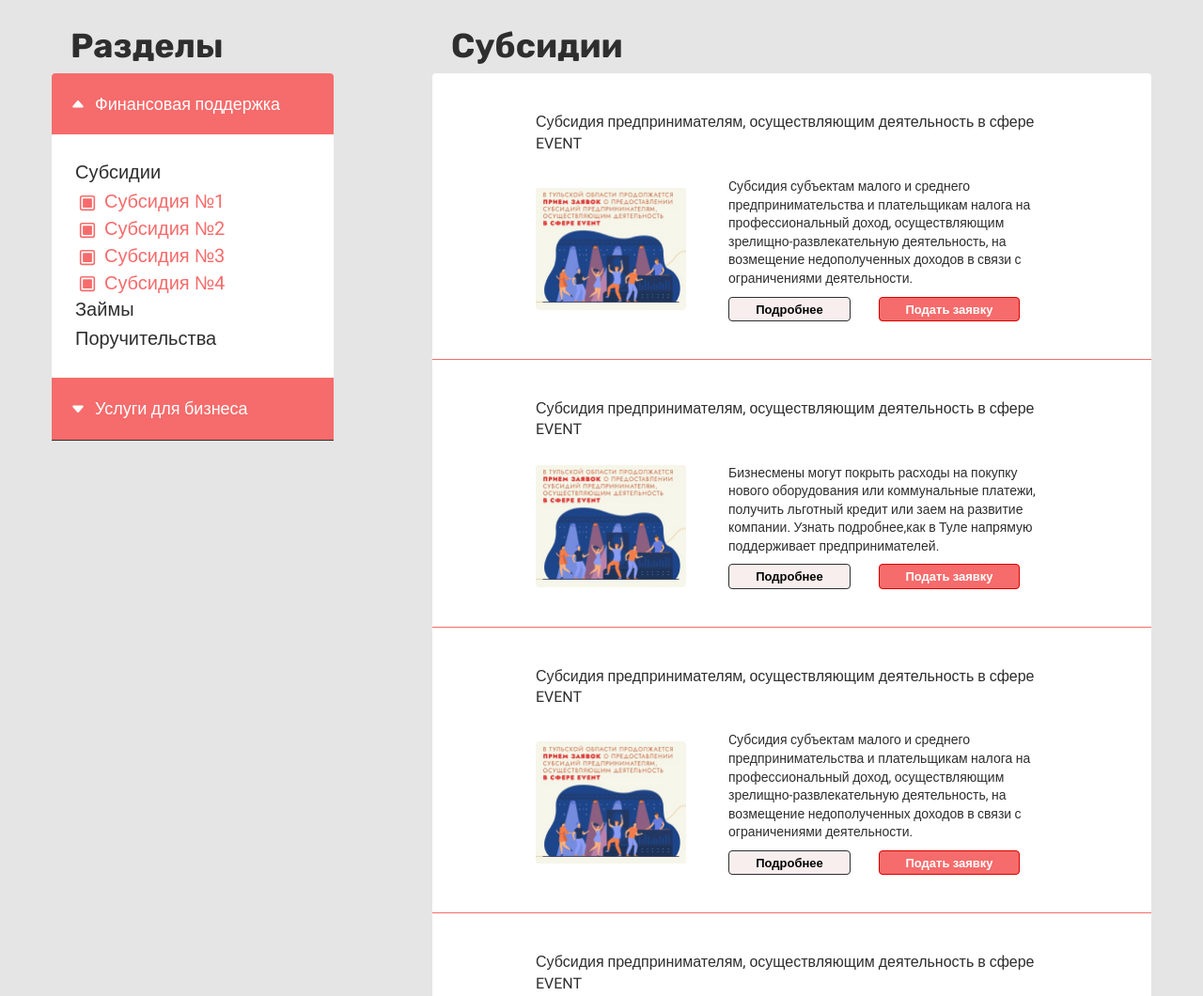
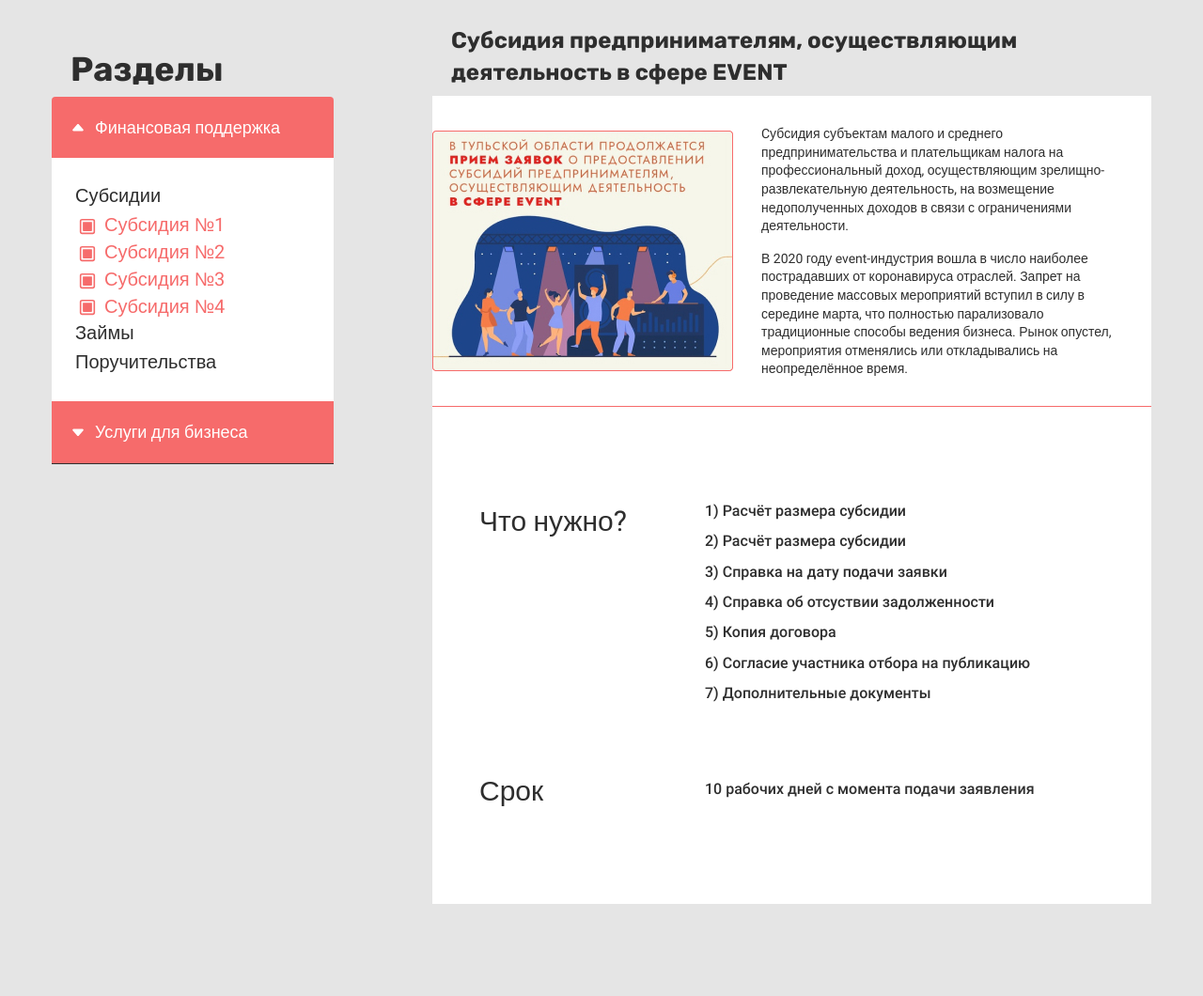
Before and after one commit to Yulian-Stol/subsidy, a plain HTML site: page app/subsidy.html in a window 1280 px wide. Shown: the part 236-1296 px from the top of the page at 94% size. Drawn offline with Linux system fonts and the light colour scheme.

Commit message:
final edit

```diff
--- a/app/sass/main.sass
+++ b/app/sass/main.sass
@@ -830,6 +830,7 @@
 
 		+r(992)
 			display: block
+			flex-shrink: 0
 
 		button
 			border: none
@@ -839,6 +840,12 @@
 	&__title
 		+r(992)
 			margin-left: 0
+
+		&--margin
+			margin-top: 25px
+
+			+r(992)
+				margin-top: 0
 
 	&__menu
 		display: flex
@@ -992,7 +999,6 @@
 			max-width: 65%
 			margin-bottom: 0
 			margin-left: 0
-
 
 	&__titlesub
 		margin-top: 25px
--- a/app/subsidy.html
+++ b/app/subsidy.html
@@ -151,7 +151,7 @@
 			<div class="chapter__container container">
 				<div class="part">
 					<div class="part__menu">
-						<h2 class="part__title h2">Разделы</h2>
+						<h2 class="part__title h2 part__title--margin">Разделы</h2>
 						<div class="part__open part__open--active">
 							<svg width="24" height="24" viewBox="0 0 24 24" fill="none" xmlns="http://www.w3.org/2000/svg">
 								<path d="M21 3H5C4.73478 3 4.48043 3.10536 4.29289 3.29289C4.10536 3.48043 4 3.73478 4 4V6.59C4 7.113 4.213 7.627 4.583 7.997L10 13.414V21C10.0002 21.1704 10.0439 21.3379 10.1269 21.4867C10.2099 21.6354 10.3295 21.7605 10.4744 21.8502C10.6193 21.9398 10.7847 21.9909 10.9549 21.9988C11.1251 22.0066 11.2945 21.9709 11.447 21.895L15.447 19.895C15.786 19.725 16 19.379 16 19V13.414L21.417 7.997C21.787 7.627 22 7.113 22 6.59V4C22 3.73478 21.8946 3.48043 21.7071 3.29289C21.5196 3.10536 21.2652 3 21 3ZM14.293 12.293C14.2 12.3857 14.1262 12.4959 14.0759 12.6172C14.0256 12.7386 13.9998 12.8687 14 13V18.382L12 19.382V13C12.0002 12.8687 11.9744 12.7386 11.9241 12.6172C11.8738 12.4959 11.8 12.3857 11.707 12.293L6 6.59V5H20.001L20.003 6.583L14.293 12.293Z" fill="#F66B6B"/>
@@ -205,9 +205,11 @@
 						</div>
 					</div>
 				</div>
-				<div class="subsidy">
+				<div class="event">
 					<div class="part__menu">
-						<h2 class="part__title h2">Субсидии</h2>
+						<p class="event__title h2">Субсидия предпринимателям,
+							осуществляющим деятельность
+							в сфере EVENT</p>
 						<div class="part__open">
 							<svg width="24" height="24" viewBox="0 0 24 24" fill="none" xmlns="http://www.w3.org/2000/svg">
 								<path d="M21 3H5C4.73478 3 4.48043 3.10536 4.29289 3.29289C4.10536 3.48043 4 3.73478 4 4V6.59C4 7.113 4.213 7.627 4.583 7.997L10 13.414V21C10.0002 21.1704 10.0439 21.3379 10.1269 21.4867C10.2099 21.6354 10.3295 21.7605 10.4744 21.8502C10.6193 21.9398 10.7847 21.9909 10.9549 21.9988C11.1251 22.0066 11.2945 21.9709 11.447 21.895L15.447 19.895C15.786 19.725 16 19.379 16 19V13.414L21.417 7.997C21.787 7.627 22 7.113 22 6.59V4C22 3.73478 21.8946 3.48043 21.7071 3.29289C21.5196 3.10536 21.2652 3 21 3ZM14.293 12.293C14.2 12.3857 14.1262 12.4959 14.0759 12.6172C14.0256 12.7386 13.9998 12.8687 14 13V18.382L12 19.382V13C12.0002 12.8687 11.9744 12.7386 11.9241 12.6172C11.8738 12.4959 11.8 12.3857 11.707 12.293L6 6.59V5H20.001L20.003 6.583L14.293 12.293Z" fill="#F66B6B"/>
@@ -217,70 +219,36 @@
 							</button>
 						</div>
 					</div>
-					<div class="subsidy__block subsidy__block--radiustop">
-						<p class="subsidy__subtitle">Субсидия предпринимателям, осуществляющим деятельность в сфере EVENT</p>
-						<div class="subsidy__row">
-							<div class="subsidy__img">
-								<img src="img/subsidy.jpg" alt="">
+					<div class="event__block">
+						<div class="event__img">
+							<img src="img/event.jpg" alt="">
+						</div>
+						<div class="event__text">
+							<p>Cубсидия субъектам малого и среднего предпринимательства и плательщикам налога на профессиональный доход, осуществляющим зрелищно-развлекательную деятельность, на возмещение недополученных доходов в связи с ограничениями деятельности.</p>
+							<p>В 2020 году event-индустрия вошла в число наиболее пострадавших от коронавируса отраслей. Запрет на проведение массовых мероприятий вступил в силу в середине марта, что полностью парализовало традиционные способы ведения бизнеса. Рынок опустел, мероприятия отменялись или откладывались на неопределённое время.</p>
+						</div>
+					</div>
+					<div class="event__content">
+						<div class="event__list">
+							<p class="event__subtitle">Что нужно?</p>
+							<div class="event__wrap">
+								<p class="event__txt">1) Расчёт размера субсидии</p>
+								<p class="event__txt">2) Расчёт размера субсидии</p>
+								<p class="event__txt">3) Справка на дату подачи заявки</p>
+								<p class="event__txt">4) Справка об отсуствии задолженности</p>
+								<p class="event__txt">5) Копия договора</p>
+								<p class="event__txt">6) Согласие участника отбора на публикацию</p>
+								<p class="event__txt">7) Дополнительные документы</p>
 							</div>
-							<div class="subsidy__txt">
-								<p class="subsidy__text">Cубсидия субъектам малого и среднего предпринимательства и плательщикам налога на профессиональный доход, осуществляющим зрелищно-развлекательную деятельность, на возмещение недополученных доходов в связи с ограничениями деятельности.</p>
-								<div class="subsidy__btn">
-									<button class="btn btn--more">Подробнее</button>
-									<button class="btn btn--send">Подать заявку</button>
-								</div>
+						</div>
+
+						<div class="event__list">
+							<p class="event__subtitle">Срок</p>
+							<div class="event__wrap">
+								<p class="event__txt">10 рабочих дней с момента подачи заявления</p>
 							</div>
 						</div>
 					</div>
-
-					<div class="subsidy__block">
-						<p class="subsidy__subtitle">Субсидия предпринимателям, осуществляющим деятельность в сфере EVENT</p>
-						<div class="subsidy__row">
-							<div class="subsidy__img">
-								<img src="img/subsidy.jpg" alt="">
-							</div>
-							<div class="subsidy__txt">
-								<p class="subsidy__text">Бизнесмены могут покрыть расходы на покупку нового оборудования или коммунальные платежи, получить  льготный кредит или заем на развитие компании.  Узнать подробнее,как в Туле напрямую  поддерживает предпринимателей.</p>
-								<div class="subsidy__btn">
-									<button class="btn btn--more">Подробнее</button>
-									<button class="btn btn--send">Подать заявку</button>
-								</div>
-							</div>
-						</div>
-					</div>
-
-					<div class="subsidy__block">
-						<p class="subsidy__subtitle">Субсидия предпринимателям, осуществляющим деятельность в сфере EVENT</p>
-						<div class="subsidy__row">
-							<div class="subsidy__img">
-								<img src="img/subsidy.jpg" alt="">
-							</div>
-							<div class="subsidy__txt">
-								<p class="subsidy__text">Cубсидия субъектам малого и среднего предпринимательства и плательщикам налога на профессиональный доход, осуществляющим зрелищно-развлекательную деятельность, на возмещение недополученных доходов в связи с ограничениями деятельности.</p>
-								<div class="subsidy__btn">
-									<button class="btn btn--more">Подробнее</button>
-									<button class="btn btn--send">Подать заявку</button>
-								</div>
-							</div>
-						</div>
-					</div>
-
-					<div class="subsidy__block subsidy__block--radiusbot">
-						<p class="subsidy__subtitle">Субсидия предпринимателям, осуществляющим деятельность в сфере EVENT</p>
-						<div class="subsidy__row">
-							<div class="subsidy__img">
-								<img src="img/subsidy.jpg" alt="">
-							</div>
-							<div class="subsidy__txt">
-								<p class="subsidy__text">Cубсидия субъектам малого и среднего предпринимательства и плательщикам налога на профессиональный доход, осуществляющим зрелищно-развлекательную деятельность, на возмещение недополученных доходов в связи с ограничениями деятельности.</p>
-								<div class="subsidy__btn">
-									<button class="btn btn--more">Подробнее</button>
-									<button class="btn btn--send">Подать заявку</button>
-								</div>
-							</div>
-						</div>
-					</div>
-				</div>
 			</div>
 		</section>
 	</main>
```
Also changed, not shown: app/css/app.min.css.
